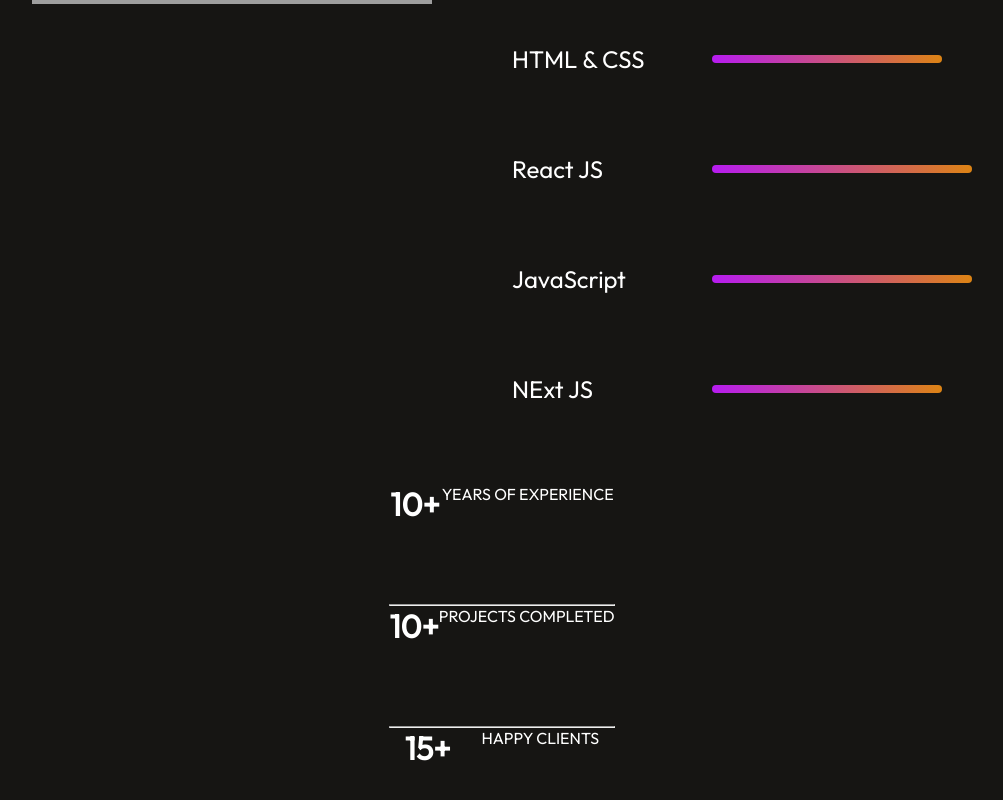
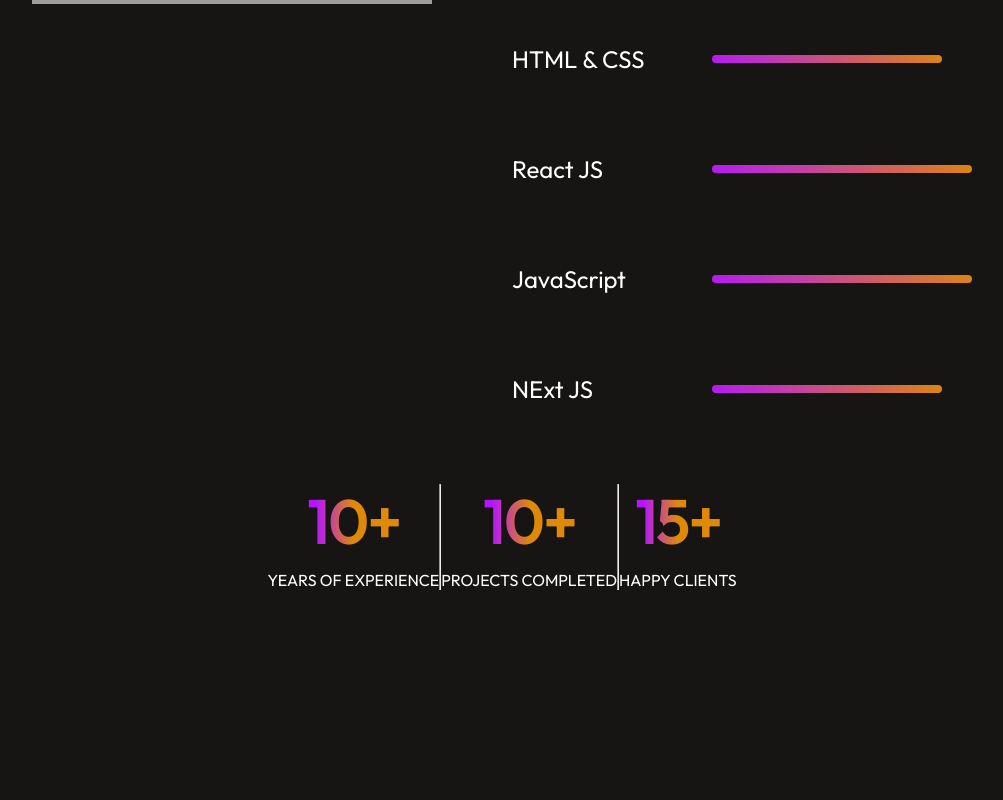
Before and after one commit to ru2003/Portfolio, a React (Vite) app: page / in a window 1280 px wide. Shown: the part 1914-2714 px from the top of the page, without its empty margins (138-1141 px from the left). After the commit the page ends 2584 px from the top, so only its background shows below. Built offline with nearby package versions, Linux system fonts and the light colour scheme; grey boxes are pictures that could not be loaded.

Commit message:
new changes

```diff
--- a/src/Components/About/About.css
+++ b/src/Components/About/About.css
@@ -68,3 +68,19 @@
    margin-bottom:80px;
 
 }
+.about-achievement {
+    display:flex;
+    flex-direction:column;
+    align-items:center;
+    gap:10px;
+    transition:0.5s;
+}
+.about-achievement h1{
+    font-size:60px;
+    font-weight:700;
+    background:linear-gradient(270deg, #DF8909 50.41%, #B415FF 90.25% );
+    background-clip:text;
+    -webkit-background-clip:text;
+    -webkit-text-fill-color:transparent;
+
+}
--- a/src/Components/About/About.jsx
+++ b/src/Components/About/About.jsx
@@ -29,19 +29,20 @@ const About = () =>  {
         </div>
         <div>
 
-                <div className="about-achievements">
+        <div className="about-achievements">
+                <div className="about-achievement">
                     <h1>10+</h1>
                     <p>YEARS OF EXPERIENCE</p>
                 </div>
                 <hr/>
 
-                <div className="about-achievements">
+                <div className="about-achievement">
                     <h1>10+</h1>
                     <p>PROJECTS COMPLETED</p>
                 </div>
                   <hr/>
 
-                <div className="about-achievements">
+                <div className="about-achievement">
                     <h1>15+</h1>
                     <p>HAPPY CLIENTS</p>
                 </div>
@@ -50,7 +51,7 @@ const About = () =>  {
             </div>
          </div>
 
-
+         </div>
   )
 }
 
```
